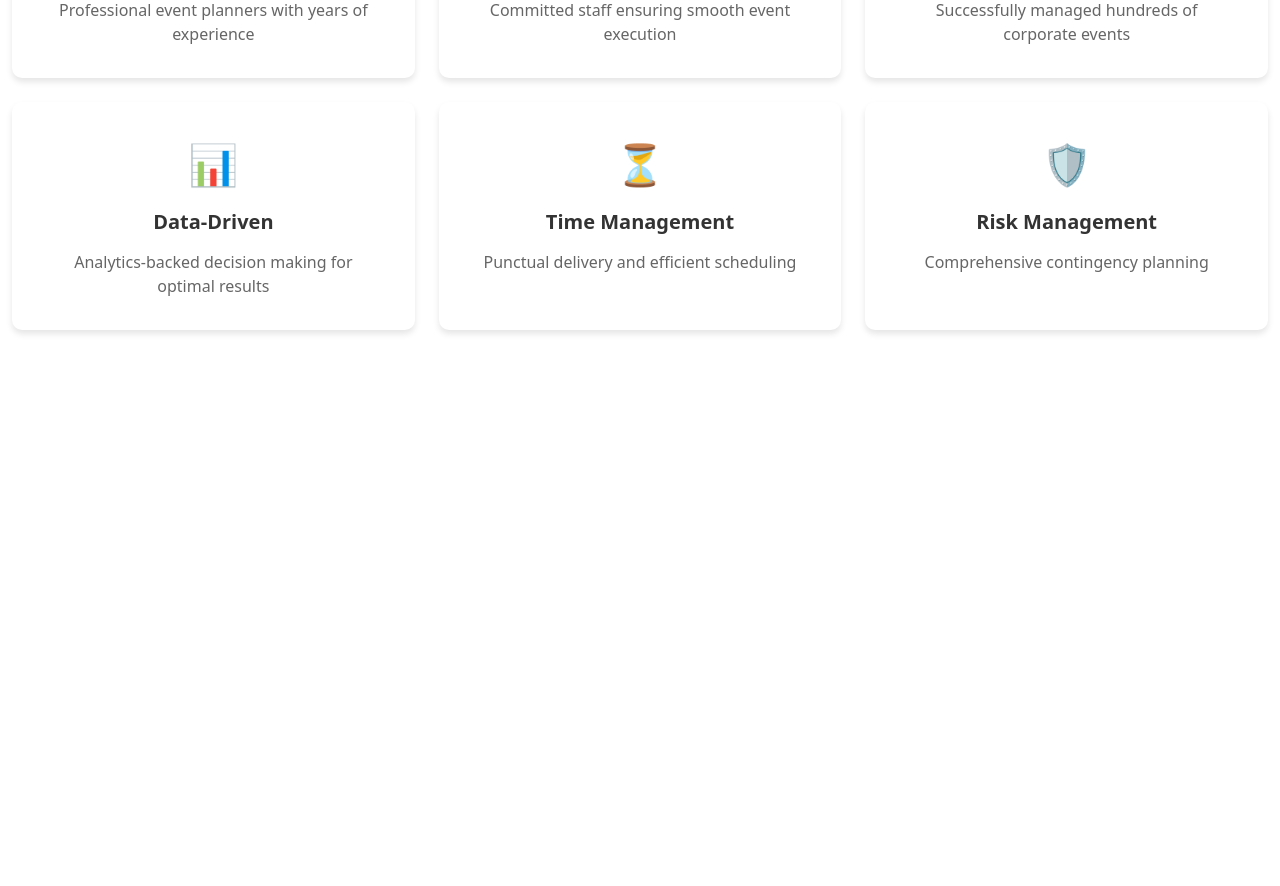
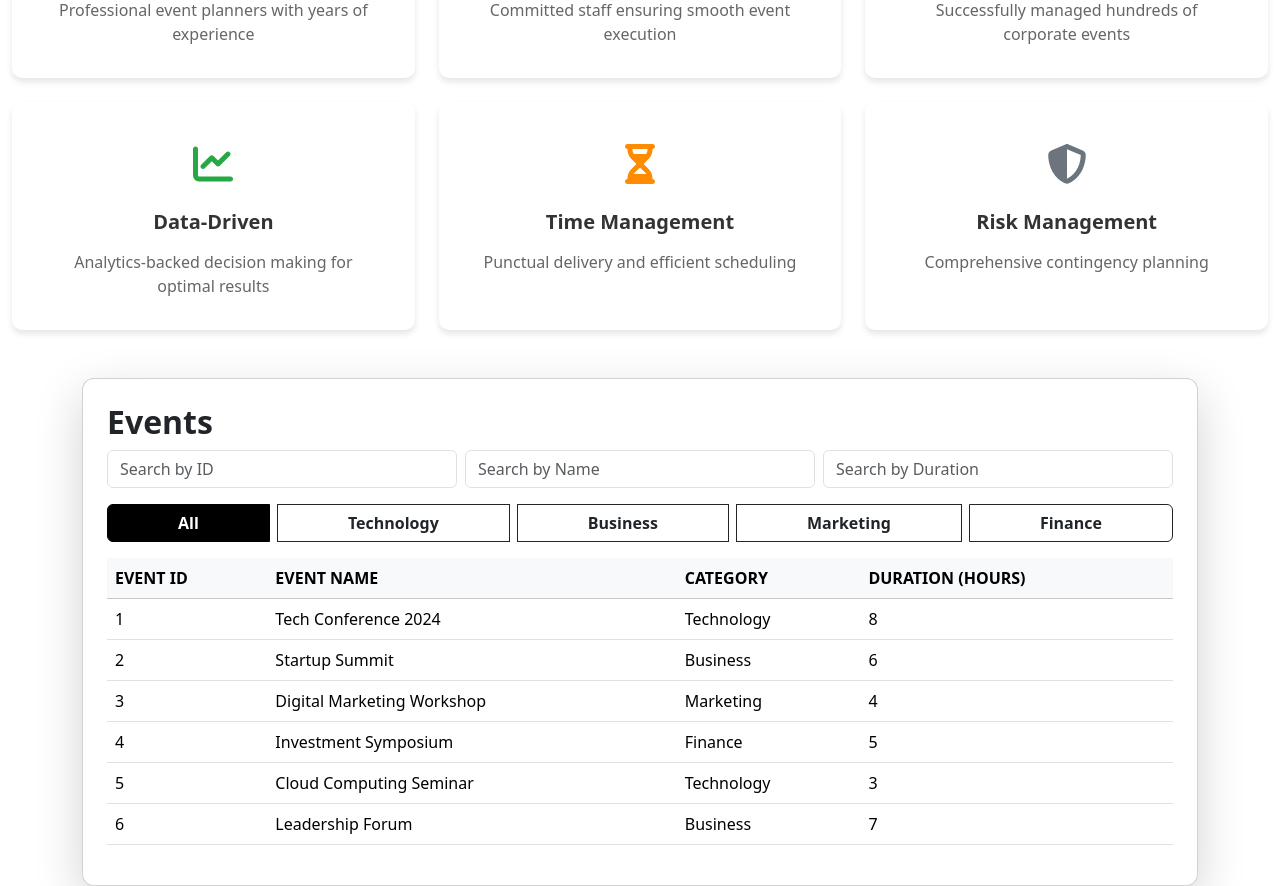
Before and after one commit to HuyNgocDuong/COS30043---Assignment-1, a Vue app in the folder web-management-application/: page / in a window 1280 px wide. Shown: the part 740-1626 px from the top of the page. Before the commit the page ends 1118 px from the top, so only its background shows below. Built offline with nearby package versions, Linux system fonts and the light colour scheme.

Commit message:
Adding icon and style the event table

```diff
--- a/web-management-application/package.json
+++ b/web-management-application/package.json
@@ -8,6 +8,10 @@
     "lint": "vue-cli-service lint"
   },
   "dependencies": {
+    "@fortawesome/fontawesome-svg-core": "^6.7.2",
+    "@fortawesome/free-regular-svg-icons": "^6.7.2",
+    "@fortawesome/free-solid-svg-icons": "^6.7.2",
+    "@fortawesome/vue-fontawesome": "^3.0.8",
     "bootstrap": "^5.3.3",
     "bootstrap-vue-next": "^0.28.2",
     "core-js": "^3.8.3",
--- a/web-management-application/src/App.vue
+++ b/web-management-application/src/App.vue
@@ -2,19 +2,21 @@
   <div id="app">
     <HeaderSection />
     <WhyChooseUs />
+    <EventTable />
   </div>
 </template>
 
 <script>
-// Import the Header and Why Choose Us components
+// Import components
 import HeaderSection from './components/HeaderSection.vue';
 import WhyChooseUs from './components/WhyChooseUs.vue';
-
+import EventTable from './components/EventTable.vue';
 export default {
   name: 'App',
   components: {
     HeaderSection,
-    WhyChooseUs
+    WhyChooseUs,
+    EventTable
   }
 };
 </script>
--- a/web-management-application/src/components/EventTable.vue
+++ b/web-management-application/src/components/EventTable.vue
@@ -1,45 +1,54 @@
 <template>
-  <div>
-    <h1>Event Information</h1>
+  <div class="container mt-4">
+    <div class="card shadow-lg p-4">
+      <h2 class="fw-bold">Events</h2>
 
       <!-- Search Filters -->
-    <div>
-      <label for="eventId">Search by Event ID:</label>
-      <input v-model="filters.eventId" type="text" id="eventId" placeholder="Search Event ID">
-
-      <label for="eventName">Search by Event Name:</label>
-      <input v-model="filters.eventName" type="text" id="eventName" placeholder="Search Event Name">
-
-      <label for="duration">Search by Duration (hours):</label>
-      <input v-model="filters.duration" type="number" id="duration" placeholder="Search Duration" min="0">
-
-      <div>
-        <label>
-          <input type="radio" v-model="filters.category" value="All" /> All
-        </label>
-        <label>
-          <input type="radio" v-model="filters.category" value="Technology" /> Technology
-        </label>
-        <label>
-          <input type="radio" v-model="filters.category" value="Business" /> Business
-        </label>
-        <label>
-          <input type="radio" v-model="filters.category" value="Marketing" /> Marketing
-        </label>
-        <label>
-          <input type="radio" v-model="filters.category" value="Finance" /> Finance
-        </label>
+      <div class="row g-2 mb-3">
+        <div class="col-md-4">
+          <input v-model="filters.eventId" type="text" class="form-control" placeholder="Search by ID">
+        </div>
+        <div class="col-md-4">
+          <input v-model="filters.eventName" type="text" class="form-control" placeholder="Search by Name">
+        </div>
+        <div class="col-md-4">
+          <input v-model="filters.duration" type="number" class="form-control" placeholder="Search by Duration" min="0">
         </div>
       </div>
 
-    <!-- Event Table -->
-    <table border="1">
-      <thead>
+      <!-- Category Filters (Now Fully Responsive) -->
+      <div class="row mb-3">
+        <div class="col-12">
+          <div class="btn-group d-flex flex-wrap gap-2 justify-content-center">
+            <input type="radio" class="btn-check" id="all" value="All" v-model="filters.category">
+            <label class="btn btn-outline-dark fw-bold flex-fill" for="all">All</label>
+
+            <input type="radio" class="btn-check" id="technology" value="Technology" v-model="filters.category">
+            <label class="btn btn-outline-dark fw-bold flex-fill" for="technology">Technology</label>
+
+            <input type="radio" class="btn-check" id="business" value="Business" v-model="filters.category">
+            <label class="btn btn-outline-dark fw-bold flex-fill" for="business">Business</label>
+
+            <input type="radio" class="btn-check" id="marketing" value="Marketing" v-model="filters.category">
+            <label class="btn btn-outline-dark fw-bold flex-fill" for="marketing">Marketing</label>
+
+            <input type="radio" class="btn-check" id="finance" value="Finance" v-model="filters.category">
+            <label class="btn btn-outline-dark fw-bold flex-fill" for="finance">Finance</label>
+          </div>
+        </div>
+      </div>
+
+      <!-- Event Table (Still Responsive & Aligned) -->
+      <div class="row">
+        <div class="col-md-12">
+          <div class="table-responsive">
+            <table class="table table-hover align-middle">
+              <thead class="table-light">
                 <tr>
-          <th>Event ID</th>
-          <th>Event Name</th>
-          <th>Category</th>
-          <th>Duration Hours</th>
+                  <th scope="col">Event ID</th>
+                  <th scope="col">Event Name</th>
+                  <th scope="col">Category</th>
+                  <th scope="col">Duration (Hours)</th>
                 </tr>
               </thead>
               <tbody>
@@ -52,6 +61,11 @@
               </tbody>
             </table>
           </div>
+        </div>
+      </div>
+
+    </div>
+  </div>
 </template>
 
 <script>
@@ -60,29 +74,28 @@ export default {
     return {
       // Sample event data
       events: [
-        { eventId: 'E001', eventName: 'Tech Summit', category: 'Technology', duration: 5 },
-        { eventId: 'E002', eventName: 'Business Workshop', category: 'Business', duration: 3 },
-        { eventId: 'E003', eventName: 'Marketing Conference', category: 'Marketing', duration: 2 },
-        { eventId: 'E004', eventName: 'Finance Symposium', category: 'Finance', duration: 6 },
-        { eventId: 'E005', eventName: 'AI Expo', category: 'Technology', duration: 4 }
+        { eventId: "1", eventName: "Tech Conference 2024", category: "Technology", duration: 8 },
+        { eventId: "2", eventName: "Startup Summit", category: "Business", duration: 6 },
+        { eventId: "3", eventName: "Digital Marketing Workshop", category: "Marketing", duration: 4 },
+        { eventId: "4", eventName: "Investment Symposium", category: "Finance", duration: 5 },
+        { eventId: "5", eventName: "Cloud Computing Seminar", category: "Technology", duration: 3 },
+        { eventId: "6", eventName: "Leadership Forum", category: "Business", duration: 7 }
       ],
       filters: {
-        eventId: '',
-        eventName: '',
-        duration: '',
-        category: 'All' // Default category is "All"
+        eventId: "",
+        eventName: "",
+        duration: "",
+        category: "All"
       }
     };
   },
   computed: {
-    // Filtered events based on the search criteria
     filteredEvents() {
       return this.events.filter(event => {
         const matchesEventId = event.eventId.toLowerCase().includes(this.filters.eventId.toLowerCase());
         const matchesEventName = event.eventName.toLowerCase().includes(this.filters.eventName.toLowerCase());
         const matchesDuration = this.filters.duration ? event.duration == this.filters.duration : true;
-        const matchesCategory = this.filters.category === 'All' || event.category === this.filters.category;
-
+        const matchesCategory = this.filters.category === "All" || event.category === this.filters.category;
         return matchesEventId && matchesEventName && matchesDuration && matchesCategory;
       });
     }
@@ -91,22 +104,36 @@ export default {
 </script>
 
 <style scoped>
-/* Add your styles here */
-table {
-  width: 100%;
-  margin-top: 20px;
-  border-collapse: collapse;
+/* Container Card Styling */
+.card {
+  border-radius: 12px;
+  background-color: #ffffff;
+  box-shadow: 0px 4px 10px rgba(0, 0, 0, 0.1);
 }
 
-th, td {
-  padding: 8px;
-  text-align: left;
-  border: 1px solid #ddd;
+/* Make category buttons wrap on smaller screens */
+.btn-group {
+  flex-wrap: wrap;
 }
 
-input[type="text"],
-input[type="number"] {
-  padding: 5px;
-  margin: 5px;
+/* Improve table aesthetics */
+.table-responsive {
+  overflow-x: auto;
+}
+
+.table-hover tbody tr:hover {
+  background-color: rgba(0, 0, 0, 0.05);
+}
+
+th {
+  font-weight: bold;
+  text-transform: uppercase;
+}
+
+/* Style radio buttons as Bootstrap buttons */
+.btn-check:checked + .btn {
+  background-color: #000;
+  color: white;
+  border-color: #000;
 }
 </style>
--- a/web-management-application/src/components/WhyChooseUs.vue
+++ b/web-management-application/src/components/WhyChooseUs.vue
@@ -4,8 +4,8 @@
     <div class="row g-4 justify-content-center">
       <div v-for="(item, index) in features" :key="index" class="col-12 col-sm-6 col-lg-4 d-flex">
         <div class="feature-card w-100">
-          <div class="feature-icon mb-3">
-            <span v-html="item.icon"></span>
+          <div class="feature-icon mb-3" :style="{ color: item.color }">
+            <font-awesome-icon :icon="item.icon" />
           </div>
           <h4 class="feature-title mb-3">{{ item.title }}</h4>
           <p class="feature-description mb-0">{{ item.description }}</p>
@@ -16,17 +16,26 @@
 </template>
 
 <script>
+import { FontAwesomeIcon } from '@fortawesome/vue-fontawesome';
+import { library } from '@fortawesome/fontawesome-svg-core';
+import { faCalendarAlt, faUsers, faTrophy, faChartLine, faHourglassHalf, faShieldAlt } from '@fortawesome/free-solid-svg-icons';
+
+library.add(faCalendarAlt, faUsers, faTrophy, faChartLine, faHourglassHalf, faShieldAlt);
+
 export default {
   name: "WhyChooseUs",
+  components: {
+    FontAwesomeIcon
+  },
   data() {
     return {
       features: [
-        { icon: "\uD83D\uDCC5", title: "Expert Planning", description: "Professional event planners with years of experience" },
-        { icon: "\uD83D\uDC65", title: "Dedicated Team", description: "Committed staff ensuring smooth event execution" },
-        { icon: "\uD83C\uDFC6", title: "Track Record", description: "Successfully managed hundreds of corporate events" },
-        { icon: "\uD83D\uDCCA", title: "Data-Driven", description: "Analytics-backed decision making for optimal results" },
-        { icon: "⏳", title: "Time Management", description: "Punctual delivery and efficient scheduling" },
-        { icon: "\uD83D\uDEE1", title: "Risk Management", description: "Comprehensive contingency planning" }
+        { icon: ['fas', 'calendar-alt'], title: "Expert Planning", description: "Professional event planners with years of experience", color: "#ff5733" },
+        { icon: ['fas', 'users'], title: "Dedicated Team", description: "Committed staff ensuring smooth event execution", color: "#33c3ff" },
+        { icon: ['fas', 'trophy'], title: "Track Record", description: "Successfully managed hundreds of corporate events", color: "#ffd700" },
+        { icon: ['fas', 'chart-line'], title: "Data-Driven", description: "Analytics-backed decision making for optimal results", color: "#28a745" },
+        { icon: ['fas', 'hourglass-half'], title: "Time Management", description: "Punctual delivery and efficient scheduling", color: "#ff8c00" },
+        { icon: ['fas', 'shield-alt'], title: "Risk Management", description: "Comprehensive contingency planning", color: "#6c757d" }
       ]
     };
   }
@@ -52,9 +61,8 @@ export default {
   box-shadow: 0px 6px 12px rgba(0, 0, 0, 0.15);
 }
 
-.feature-icon span {
+.feature-icon {
   font-size: 2.5rem;
-  display: block;
 }
 
 .feature-title {
@@ -74,7 +82,7 @@ export default {
     padding: 1.5rem;
   }
 
-  .feature-icon span {
+  .feature-icon {
     font-size: 2rem;
   }
 }
--- a/web-management-application/src/main.js
+++ b/web-management-application/src/main.js
@@ -1,6 +1,23 @@
-import { createApp } from 'vue'
-import App from './App.vue'
+import { createApp } from 'vue';
+import App from './App.vue';
 import 'bootstrap/dist/css/bootstrap.min.css';
 
+// Import FontAwesome core
+import { library } from '@fortawesome/fontawesome-svg-core';
 
-createApp(App).mount('#app')
+// Import FontAwesome Vue component
+import { FontAwesomeIcon } from '@fortawesome/vue-fontawesome';
+
+// Import specific icons
+import { faCalendarAlt, faUsers, faTrophy, faChartLine, faHourglassHalf, faShieldAlt } from '@fortawesome/free-solid-svg-icons';
+import { faCalendar } from '@fortawesome/free-regular-svg-icons';
+
+// Add icons to the library
+library.add(faCalendar, faCalendarAlt, faUsers, faTrophy, faChartLine, faHourglassHalf, faShieldAlt);
+
+const app = createApp(App);
+
+// Register FontAwesome component globally
+app.component('font-awesome-icon', FontAwesomeIcon);
+
+app.mount('#app');
```
Also changed, not shown: 1 other file (tests, documents, lock files or other folders). Lines whose indentation alone changed are shown as unchanged.
